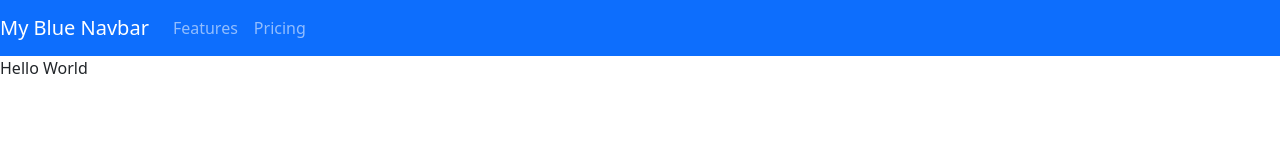
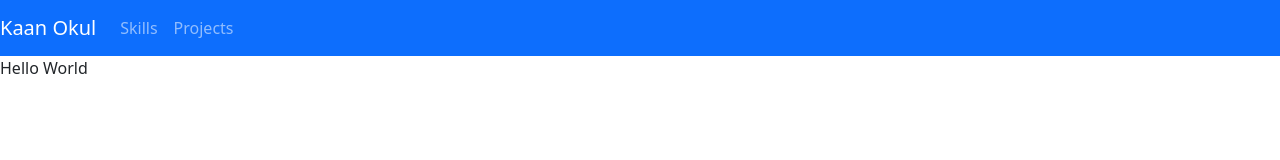
Before and after one commit to KaanIsmet/Personal-Website, a React (Create React App) app: page / in a window 1280 px wide. Shown: the top 160 px of the page. Built offline with nearby package versions, Linux system fonts and the light colour scheme.

Commit message:
Added bio page, skills page, and projects page.

```diff
--- a/src/App.js
+++ b/src/App.js
@@ -4,6 +4,9 @@ import {BrowserRouter as Router, Route, Routes} from "react-router-dom";
 import HomeComponent from "./components/HomeComponent";
 import HeaderComponent from "./components/HeaderComponent";
 import FooterComponent from "./components/FooterComponent";
+import BioComponent from "./components/BioComponent";
+import SkillsComponent from "./components/SkillsComponent";
+import ProjectsComponent from "./components/ProjectsComponent";
 
 function App() {
   return (
@@ -12,6 +15,9 @@ function App() {
       <Router>
         <Routes>
             <Route path={"/"} exact element={<HomeComponent/>}></Route>
+            <Route path={"/bio"} element={<BioComponent/>}></Route>
+            <Route path={"/skills"} element={<SkillsComponent/>}></Route>
+            <Route path={"/projects"} element={<ProjectsComponent/>}></Route>
         </Routes>
       </Router>
         <FooterComponent/>
--- /dev/null
+++ b/src/components/BioComponent.js
@@ -0,0 +1,10 @@
+import React from "react";
+import 'bootstrap/dist/css/bootstrap.min.css'
+function BioComponent() {
+    return(
+        <div>
+            Bio page
+        </div>
+    )
+}
+export default BioComponent
--- a/src/components/HeaderComponent.js
+++ b/src/components/HeaderComponent.js
@@ -5,11 +5,10 @@ function HeaderComponent() {
 
     return (
         <Navbar bg="primary" variant="dark">
-            <Navbar.Brand href="#home">My Blue Navbar</Navbar.Brand>
+            <Navbar.Brand href="#home">Kaan Okul</Navbar.Brand>
             <Nav className="mr-auto">
-                <Nav.Link href="#features">Features</Nav.Link>
-                <Nav.Link href="#pricing">Pricing</Nav.Link>
-            </Nav>
+                <Nav.Link href="#features">Skills</Nav.Link>
+                <Nav.Link href="#pricing">Projects</Nav.Link></Nav>
         </Navbar>
     );
 }
--- /dev/null
+++ b/src/components/ProjectsComponent.js
@@ -0,0 +1,10 @@
+import React from "react";
+import 'bootstrap/dist/css/bootstrap.min.css'
+function ProjectsComponent() {
+    return(
+        <div>
+            projects
+        </div>
+    )
+}
+export default ProjectsComponent
--- /dev/null
+++ b/src/components/SkillsComponent.js
@@ -0,0 +1,10 @@
+import React from "react";
+import 'bootstrap/dist/css/bootstrap.min.css'
+function SkillsComponent() {
+    return(
+        <div>
+            Skills page
+        </div>
+    )
+}
+export default SkillsComponent
```
Also changed, not shown: 1 other file (tests, documents, lock files or other folders).
